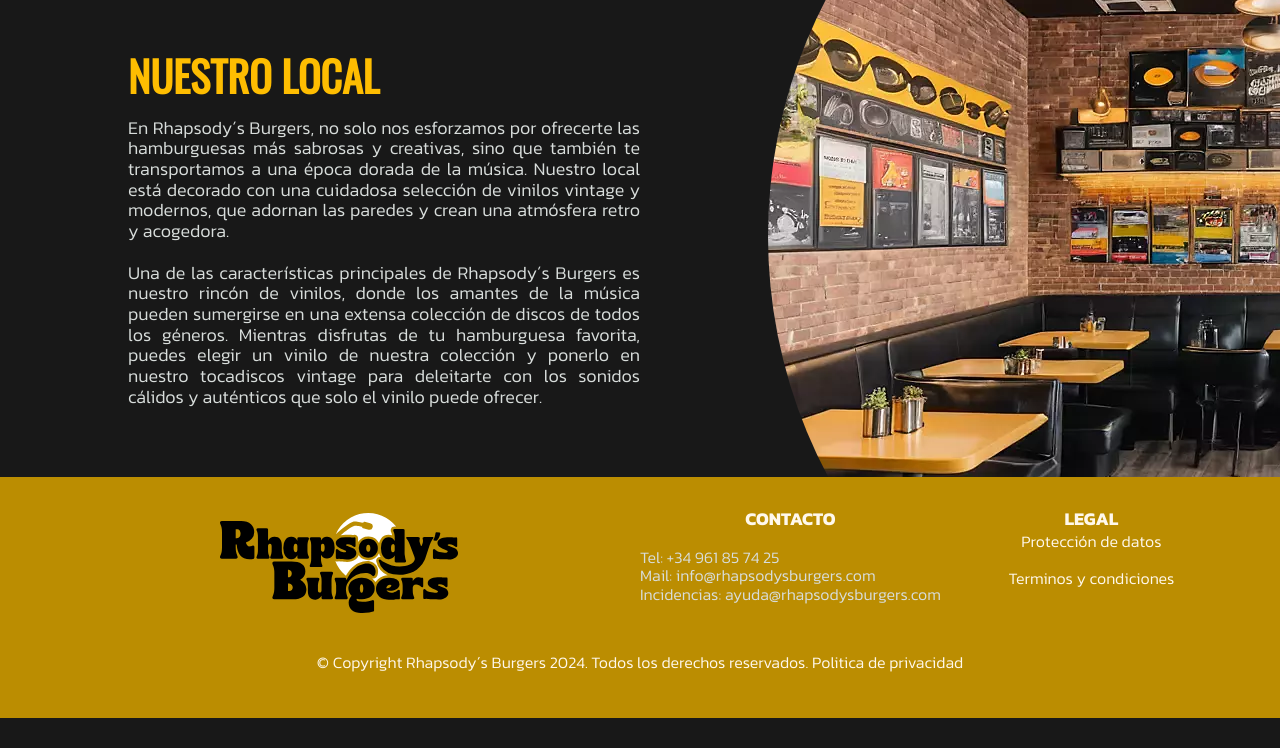
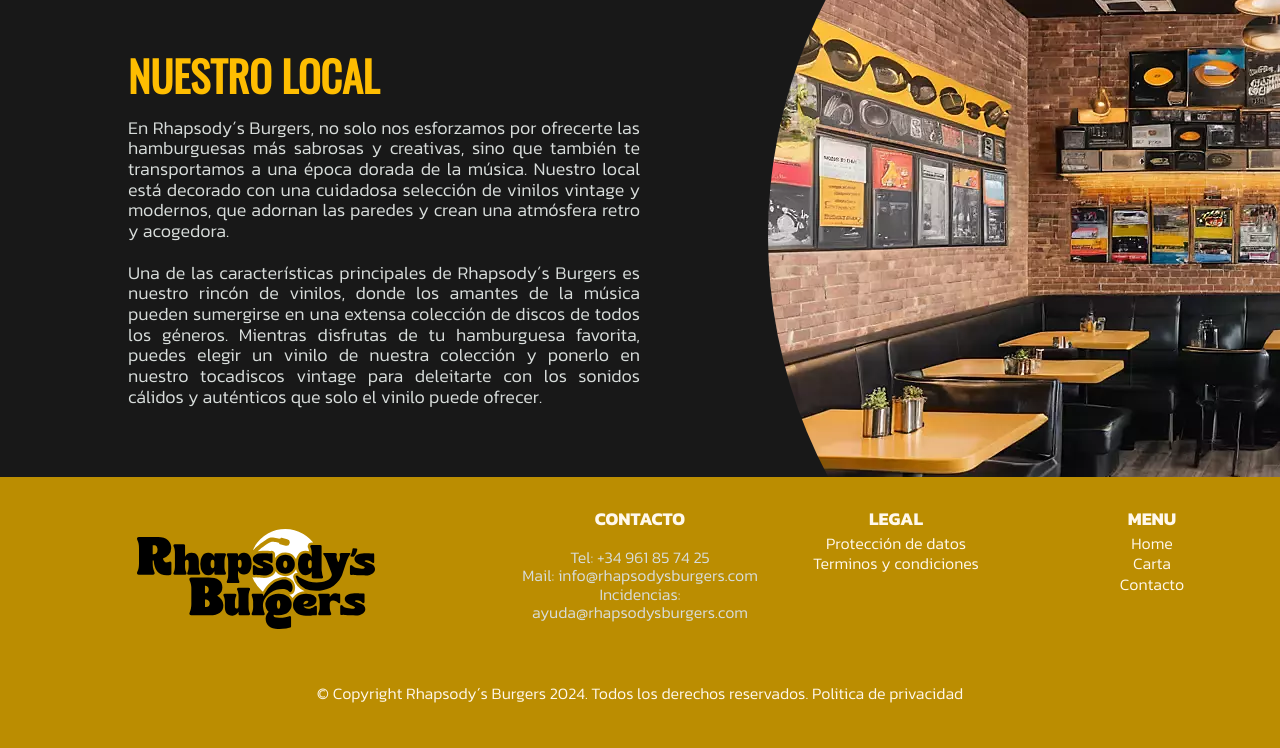
Before and after one commit to miiguelngl/MelodyBite, a PHP site: page /index.php in a window 1280 px wide. Shown: the part 1696-2444 px from the top of the page. Before the commit the page ends 2414 px from the top, so only its background shows below. Run offline with PHP 8.4, Linux system fonts and the light colour scheme.

Commit message:
Cambios finales

```diff
--- a/css/carta.css
+++ b/css/carta.css
@@ -257,7 +257,4 @@
     .contenido-principal-burger-text{
         width: 50%;
     }
-    .cerrar{
-        right: 22.5%;
-    }
 }
--- a/css/footer.css
+++ b/css/footer.css
@@ -20,6 +20,9 @@
     flex-direction: column;
     justify-content: center;
     padding: 30px 0px;
+}
+footer img{
+    padding: 18px;
 }
 .container-footer{
 
@@ -55,6 +58,7 @@
     align-items: center;
     text-align: center;
     font-family: var(--kanit);
+    margin-bottom: 12px;
 }
 
 .container-grid-content h3{
@@ -63,11 +67,15 @@
     font-family: var(--kanit);
     margin: 2px;
 }
+.container-grid-content p{
+    text-align: center;
+}
 .container-grid-content a{
     font-family: var(--kanit);
     font-weight: 300;
     color: var(--tercer);
     text-decoration: none;
+    margin-top: 2px;
 }
 
 #copyright{
@@ -80,6 +88,7 @@
 #copyright p{
     color: var(--tercer);
     font-family: var(--kanit);
+    text-align: center;
 }
 
 /* -- RESPONSIVE -- */
@@ -89,7 +98,7 @@
 @media only screen and (min-width: 601px) and (max-width: 960px){
     .container-grid {
         display: grid;
-        grid-template-columns: 2fr 1fr 1fr;
+        grid-template-columns: 2fr 1fr 1fr 1fr;
         grid-template-rows: 1fr;
         gap: 0px 0px;
         grid-template-areas: ". . .";
@@ -98,9 +107,12 @@
 }
 
 @media only screen and (min-width: 960px){
+    footer img{
+        padding: 0px;
+    }
     .container-grid {
         display: grid;
-        grid-template-columns: 2fr 1fr 1fr;
+        grid-template-columns: 2fr 1fr 1fr 1fr;
         grid-template-rows: 1fr;
         gap: 0px 0px;
         grid-template-areas: ". . .";
--- a/index.php
+++ b/index.php
@@ -54,7 +54,7 @@
                     </p>
                 </div>
                 <div id="local-img">
-                    <img src="img/local hamburguesas.png" alt="">
+                    <img src="img/local hamburguesas.png" alt="Local Rhapsody's Burger">
                 </div>
             </div>
         </div>
--- a/php/footer.php
+++ b/php/footer.php
@@ -12,8 +12,14 @@
                 </div>
                 <div class="container-grid-content">
                     <h3>Legal</h3>
-                    <a href="">Protección de datos</a><br>
+                    <a href="">Protección de datos</a>
                     <a href="">Terminos y condiciones</a>
+                </div>
+                <div class="container-grid-content">
+                    <h3>Menu</h3>
+                    <a href="index.php">Home</a>
+                    <a href="carta.php">Carta</a>
+                    <a href="contacto.php">Contacto</a>
                 </div>
             </div>
             <div id="copyright">
```
Also changed, not shown: 1 other file.
